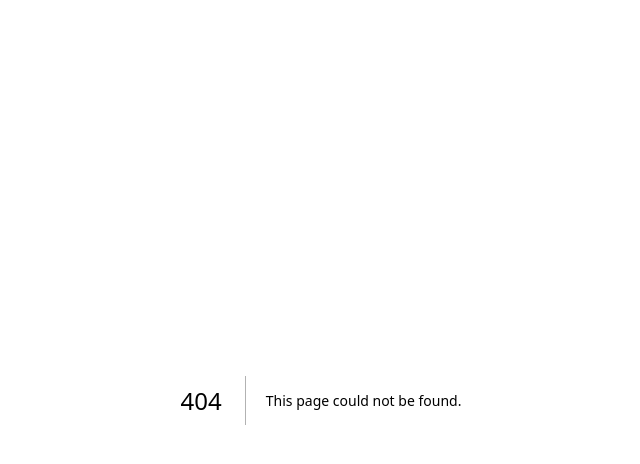
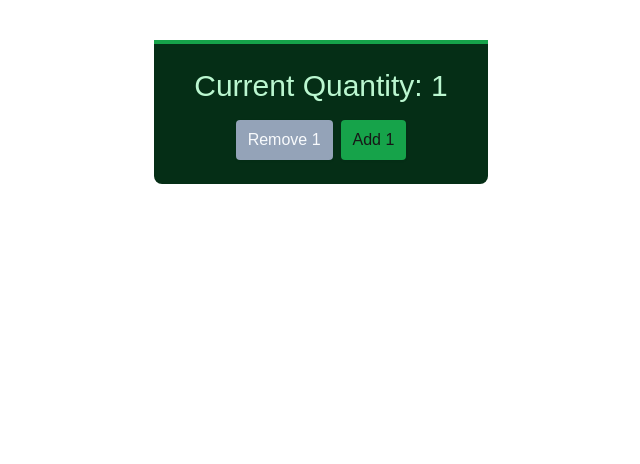
Before and after one commit to nmgoddard/cprg306-assignments, a Next.js app: page /week-4 in a window 1280 px wide. Before the commit this address had no page. Shown: the top 464 px of the page, without its empty margins (319-959 px from the left). Built offline with nearby package versions, Linux system fonts and the light colour scheme.

Commit message:
Week 4
Added Week 4 assignment

```diff
--- /dev/null
+++ b/app/week-4/new-item.js
@@ -0,0 +1,37 @@
+"use client"
+
+import { useState } from "react";
+
+export default function NewItem(){
+    const [quantity, setQuantity] = useState(1)
+    const increaseQuantity = () => {
+        if (quantity < 20){
+            setQuantity(quantity+1)
+        }
+
+    }
+    const decreaseQuantity = () => {
+        if (quantity > 1){
+            setQuantity(quantity-1)
+        }
+    }
+    let buttonStyle = "bg-green-600 px-3 py-2 rounded drop-shadow-sm mx-1 mt-2 hover:bg-green-500 active:bg-green-700 active:text-green-300 disabled:bg-slate-400 disabled:text-slate-50"
+    let increaseDisable = false
+    let decreaseDisable = false
+    if (quantity >=20){
+        increaseDisable = true
+    }
+    if (quantity <=1){
+        decreaseDisable = true
+    }
+
+    return (
+        <div className="flex flex-col justify-center items-center m-10 px-10 py-6 bg-green-950 border-t-4 border-green-600 rounded-b-lg w-100">
+            <h2 className="text-3xl text-green-200 mb-2">Current Quantity: {quantity}</h2>
+            <div>
+                <button onClick ={decreaseQuantity} disabled={decreaseDisable} className={buttonStyle}>Remove 1</button>
+                <button onClick ={increaseQuantity} disabled={increaseDisable} className={buttonStyle}>Add 1</button>
+            </div>
+        </div>
+    );
+}
--- /dev/null
+++ b/app/week-4/page.js
@@ -0,0 +1,9 @@
+import NewItem from "./new-item"
+
+export default function RenderNewItem(){
+    return(
+        <main className="flex justify-center">
+            <NewItem/>
+        </main>
+    )
+}
```
